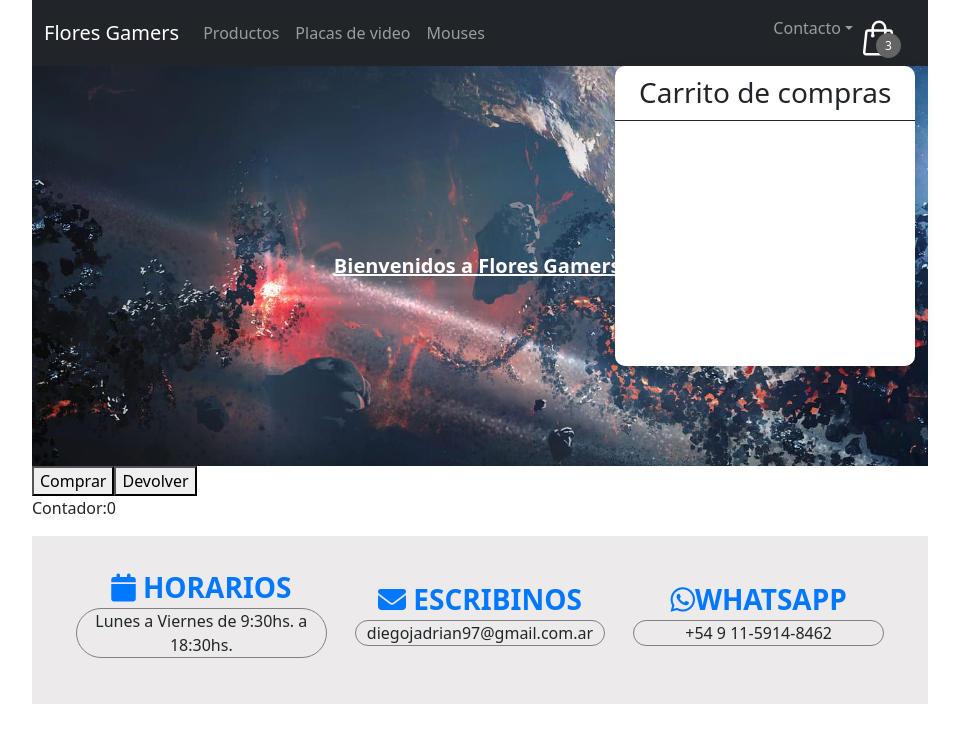
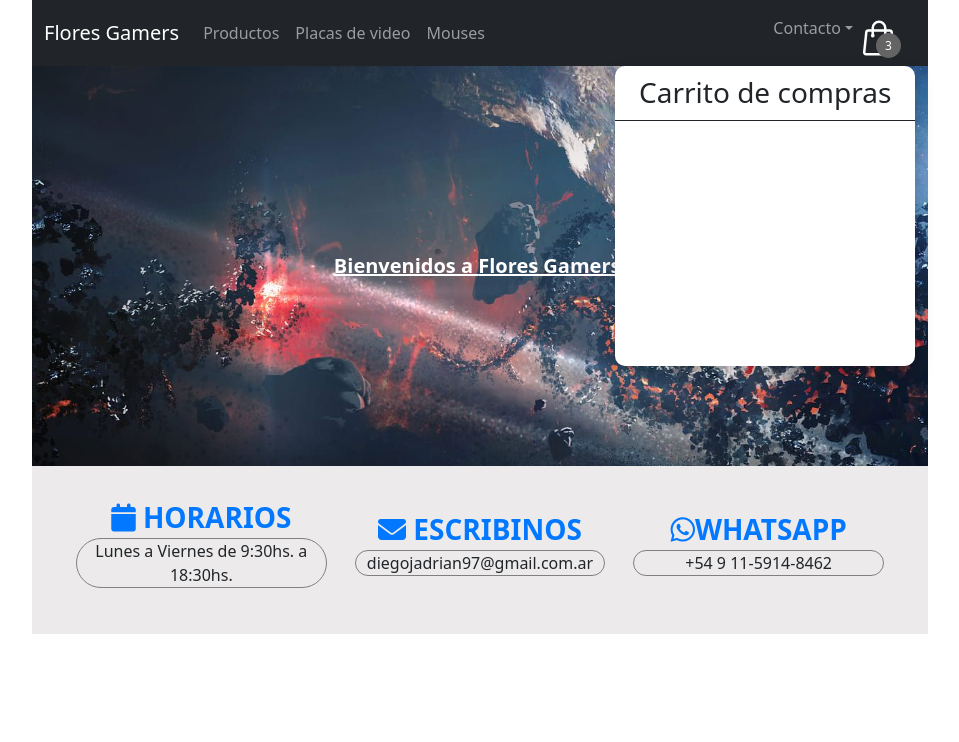
Before and after one commit to Diegocabj97/React-JS, a React (Vite) app: page /Category/1 in a window 1280 px wide. Shown: the top 742 px of the page, without its empty margins (160-1119 px from the left). Built offline with nearby package versions, Linux system fonts and the light colour scheme.

Commit message:
Pre-Entrega2 Adrian Diego

```diff
--- a/src/App.jsx
+++ b/src/App.jsx
@@ -32,9 +32,7 @@ const App = () => {
         <ContainerCarrito></ContainerCarrito>
         <Header greeting="Flores Gamers!" />
 
-        <button onClick={counterUp}>Comprar</button>
-        <button onClick={counterDown}>Devolver</button>
-        <p>Contador:{counter}</p>
+
         <ContainerIndex />
 
         <Routes>
--- a/src/Components/card/card.jsx
+++ b/src/Components/card/card.jsx
@@ -1,7 +1,7 @@
 import Button from 'react-bootstrap/Button';
 import Card from 'react-bootstrap/Card';
+import { Link } from "react-router-dom";
 
-import { Link } from "react-router-dom";
 import "./card.css"
 
 function cards({product})  {
```
